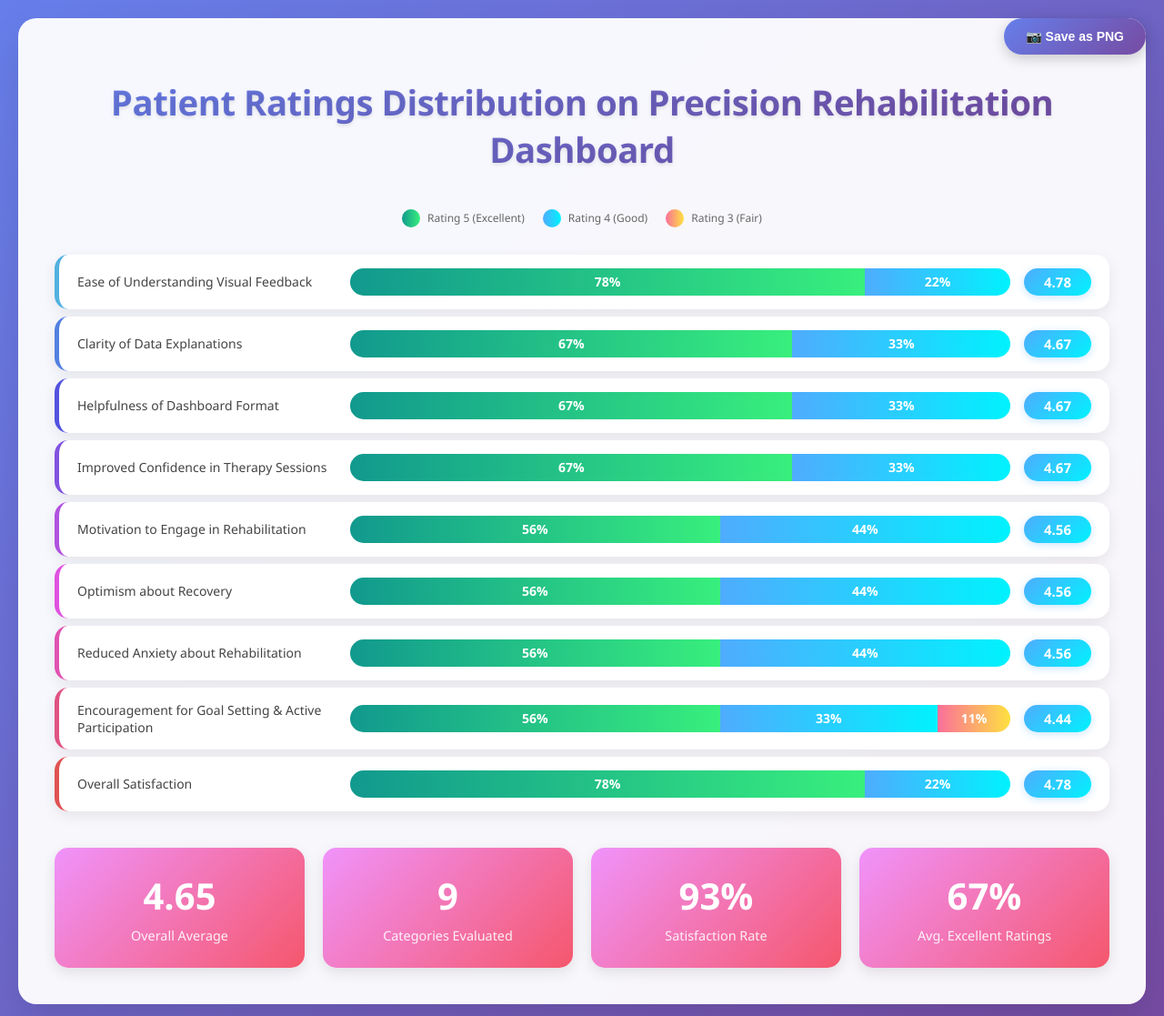
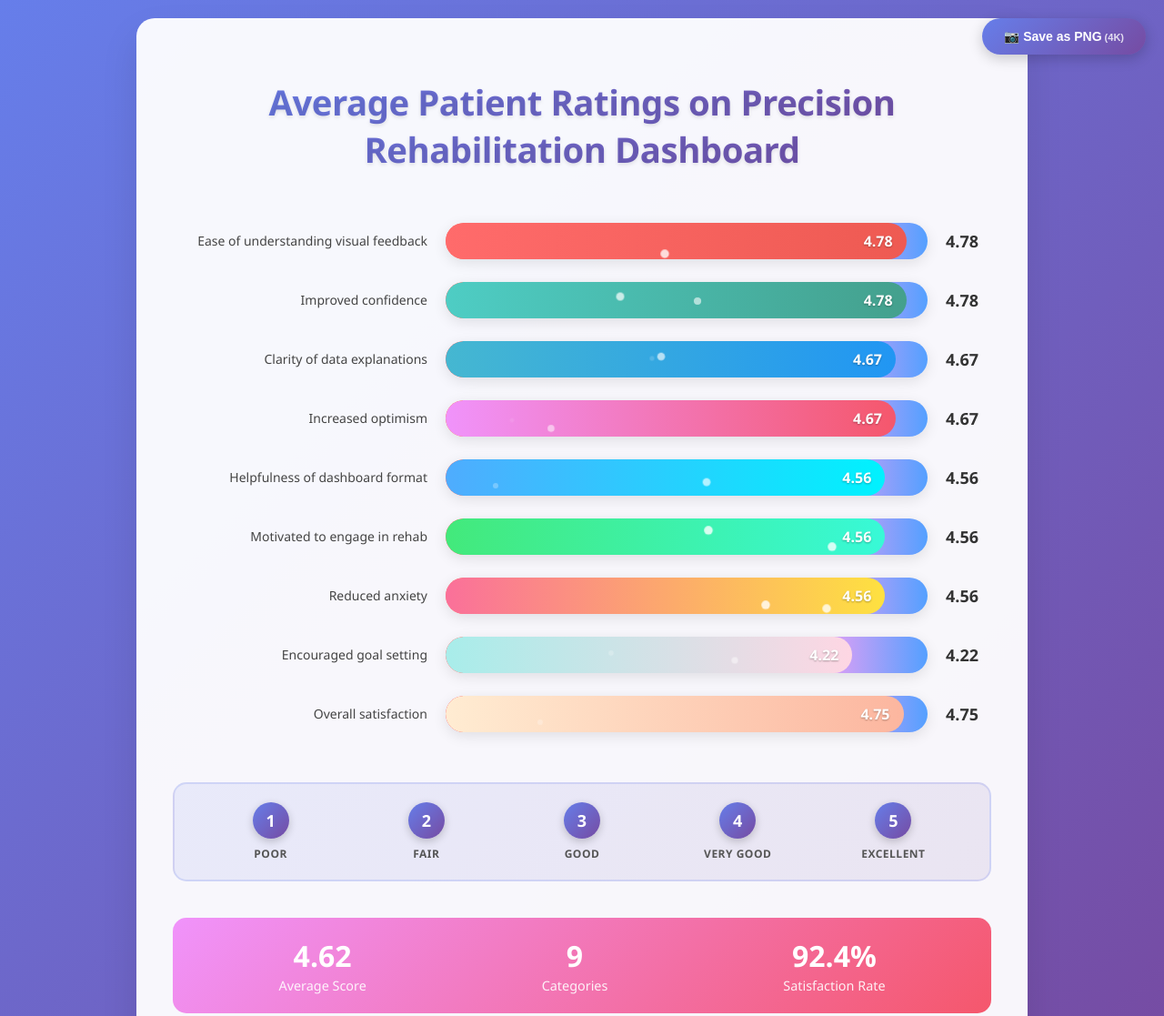
Before and after one commit to JYOTHYMUKESHKUMAR/PR-satisfaction-chart, a plain HTML site: page index.html in a window 1280 px wide. Shown: the top 1117 px of the page at 91% size. Drawn offline with Linux system fonts and the light colour scheme.

Commit message:
initial commit5

```diff
--- a/index.html
+++ b/index.html
@@ -3,7 +3,7 @@
 <head>
     <meta charset="UTF-8">
     <meta name="viewport" content="width=device-width, initial-scale=1.0">
-    <title>Patient Ratings Distribution Analysis</title>
+    <title>Survey Results - Interactive Visualization</title>
     <style>
         body {
             font-family: 'Segoe UI', Tahoma, Geneva, Verdana, sans-serif;
@@ -11,6 +11,9 @@
             padding: 20px;
             background: linear-gradient(135deg, #667eea 0%, #764ba2 100%);
             min-height: 100vh;
+            display: flex;
+            align-items: center;
+            justify-content: center;
         }
 
         .container {
@@ -18,8 +21,8 @@
             border-radius: 20px;
             padding: 40px;
             box-shadow: 0 20px 40px rgba(0, 0, 0, 0.1);
-            max-width: 1200px;
-            margin: 0 auto;
+            max-width: 900px;
+            width: 100%;
         }
 
         h1 {
@@ -36,22 +39,25 @@
             letter-spacing: -0.5px;
         }
 
-        .chart-item {
-            background: white;
-            border-radius: 15px;
-            padding: 15px 20px;
-            margin-bottom: 8px;
-            box-shadow: 0 5px 15px rgba(0, 0, 0, 0.08);
-            transition: all 0.3s ease;
-            border-left: 5px solid transparent;
+        .chart-container {
+            position: relative;
+            height: 600px;
+            margin: 20px 0;
+        }
+
+        .data-point {
+            position: absolute;
             display: flex;
             align-items: center;
-            gap: 20px;
+            width: 100%;
+            height: 60px;
+            margin: 5px 0;
+            transition: all 0.3s ease;
+            cursor: pointer;
         }
 
-        .chart-item:hover {
-            transform: translateY(-2px);
-            box-shadow: 0 8px 20px rgba(0, 0, 0, 0.12);
+        .data-point:hover {
+            transform: translateX(10px);
         }
 
         .category-label {
@@ -59,124 +65,135 @@
             font-size: 14px;
             font-weight: 500;
             color: #444;
-            text-align: left;
-            flex-shrink: 0;
+            padding-right: 20px;
+            text-align: right;
         }
 
-        .bar-container {
+        .score-visual {
             flex: 1;
-            display: flex;
-            align-items: center;
-            gap: 15px;
+            height: 40px;
+            background: linear-gradient(90deg, #ff6b6b, #feca57, #48dbfb, #ff9ff3, #54a0ff);
+            border-radius: 25px;
+            position: relative;
+            overflow: hidden;
+            box-shadow: 0 4px 15px rgba(0, 0, 0, 0.1);
         }
 
-        .average-score {
-            background: linear-gradient(135deg, #4facfe 0%, #00f2fe 100%);
-            color: white;
-            padding: 5px 12px;
-            border-radius: 15px;
-            font-weight: bold;
-            font-size: 15px;
-            min-width: 50px;
-            text-align: center;
-            box-shadow: 0 2px 8px rgba(79, 172, 254, 0.3);
-            flex-shrink: 0;
-        }
-
-
-
-        .rating-bar {
-            flex: 1;
-            height: 30px;
-            background: #f0f0f0;
-            border-radius: 15px;
-            overflow: hidden;
+        .score-fill {
+            height: 100%;
+            border-radius: 25px;
+            background: linear-gradient(90deg, #4facfe 0%, #00f2fe 100%);
+            transition: width 1s ease-in-out;
             position: relative;
         }
 
-        .rating-segment {
-            height: 100%;
-            float: left;
-            display: flex;
-            align-items: center;
-            justify-content: center;
+        .score-text {
+            position: absolute;
+            right: 15px;
+            top: 50%;
+            transform: translateY(-50%);
             color: white;
             font-weight: bold;
-            font-size: 14px;
-            transition: all 0.8s ease;
-            position: relative;
+            font-size: 16px;
+            text-shadow: 0 1px 2px rgba(0, 0, 0, 0.3);
         }
 
-        .rating-5 {
-            background: linear-gradient(90deg, #11998e 0%, #38ef7d 100%);
+        .score-number {
+            margin-left: 20px;
+            font-size: 18px;
+            font-weight: bold;
+            color: #333;
+            min-width: 50px;
         }
 
-        .rating-4 {
-            background: linear-gradient(90deg, #4facfe 0%, #00f2fe 100%);
+        .sparkle {
+            position: absolute;
+            width: 8px;
+            height: 8px;
+            background: rgba(255, 255, 255, 0.8);
+            border-radius: 50%;
+            animation: sparkle 2s ease-in-out infinite;
         }
 
-        .rating-3 {
-            background: linear-gradient(90deg, #fa709a 0%, #fee140 100%);
+        @keyframes sparkle {
+            0%, 100% { opacity: 0; transform: scale(0.5); }
+            50% { opacity: 1; transform: scale(1.2); }
         }
 
-        .legend {
+        .stats-summary {
             display: flex;
-            gap: 20px;
-            align-items: center;
-            font-size: 12px;
-            color: #666;
+            justify-content: space-around;
+            margin-top: 40px;
+            padding: 20px;
+            background: linear-gradient(135deg, #f093fb 0%, #f5576c 100%);
+            border-radius: 15px;
+            color: white;
         }
 
-        .legend-item {
-            display: flex;
-            align-items: center;
-            gap: 8px;
-        }
-
-        .legend-color {
-            width: 20px;
-            height: 20px;
-            border-radius: 50%;
-        }
-
-        .interpretation {
-            background: #f8f9fa;
-            padding: 15px;
-            border-radius: 10px;
-            margin-top: 15px;
-            font-size: 14px;
-            color: #555;
-            line-height: 1.5;
-            border-left: 4px solid #667eea;
-            display: none;
-        }
-
-        .stats-grid {
-            display: grid;
-            grid-template-columns: repeat(auto-fit, minmax(200px, 1fr));
-            gap: 20px;
-            margin-top: 40px;
-        }
-
-        .stat-card {
-            background: linear-gradient(135deg, #f093fb 0%, #f5576c 100%);
-            color: white;
-            padding: 25px;
-            border-radius: 15px;
+        .stat-item {
             text-align: center;
-            box-shadow: 0 5px 15px rgba(0, 0, 0, 0.1);
         }
 
         .stat-number {
-            font-size: 2.5em;
+            font-size: 2em;
             font-weight: bold;
             display: block;
-            margin-bottom: 5px;
         }
 
         .stat-label {
             font-size: 0.9em;
             opacity: 0.9;
+        }
+
+        .pulse {
+            animation: pulse 2s ease-in-out infinite;
+        }
+
+        @keyframes pulse {
+            0%, 100% { transform: scale(1); }
+            50% { transform: scale(1.05); }
+        }
+
+        .rating-scale {
+            display: flex;
+            justify-content: space-between;
+            align-items: center;
+            margin: 30px 0;
+            padding: 20px;
+            background: linear-gradient(135deg, rgba(102, 126, 234, 0.1) 0%, rgba(118, 75, 162, 0.1) 100%);
+            border-radius: 15px;
+            border: 2px solid rgba(102, 126, 234, 0.2);
+        }
+
+        .scale-item {
+            display: flex;
+            flex-direction: column;
+            align-items: center;
+            text-align: center;
+            flex: 1;
+        }
+
+        .scale-number {
+            display: flex;
+            align-items: center;
+            justify-content: center;
+            width: 40px;
+            height: 40px;
+            border-radius: 50%;
+            background: linear-gradient(135deg, #667eea 0%, #764ba2 100%);
+            color: white;
+            font-weight: bold;
+            font-size: 18px;
+            margin-bottom: 8px;
+            box-shadow: 0 3px 10px rgba(0, 0, 0, 0.2);
+        }
+
+        .scale-label {
+            font-size: 12px;
+            font-weight: 600;
+            color: #555;
+            text-transform: uppercase;
+            letter-spacing: 0.5px;
         }
 
         .save-button {
@@ -201,203 +218,224 @@
             box-shadow: 0 6px 20px rgba(0, 0, 0, 0.3);
         }
 
+        .save-button:active {
+            transform: translateY(0);
+        }
 
+        .save-button::after {
+            content: " (4K)";
+            font-size: 11px;
+            opacity: 0.8;
+        }
     </style>
 </head>
 <body>
     <button class="save-button" onclick="saveAsImage()">📷 Save as PNG</button>
+    <div class="container">
+        <h1>Average Patient Ratings on Precision Rehabilitation Dashboard</h1>
 
-    <div class="container">
-        <h1>Patient Ratings Distribution on Precision Rehabilitation Dashboard</h1>
+        <div class="chart-container" id="chart">
+            <!-- Data points will be inserted here -->
+        </div>
 
-        <div class="legend" style="justify-content: center; margin-bottom: 30px;">
-            <div class="legend-item">
-                <div class="legend-color" style="background: linear-gradient(90deg, #11998e 0%, #38ef7d 100%);"></div>
-                <span>Rating 5 (Excellent)</span>
+        <div class="rating-scale">
+            <div class="scale-item">
+                <span class="scale-number">1</span>
+                <span class="scale-label">Poor</span>
             </div>
-            <div class="legend-item">
-                <div class="legend-color" style="background: linear-gradient(90deg, #4facfe 0%, #00f2fe 100%);"></div>
-                <span>Rating 4 (Good)</span>
+            <div class="scale-item">
+                <span class="scale-number">2</span>
+                <span class="scale-label">Fair</span>
             </div>
-            <div class="legend-item">
-                <div class="legend-color" style="background: linear-gradient(90deg, #fa709a 0%, #fee140 100%);"></div>
-                <span>Rating 3 (Fair)</span>
+            <div class="scale-item">
+                <span class="scale-number">3</span>
+                <span class="scale-label">Good</span>
+            </div>
+            <div class="scale-item">
+                <span class="scale-number">4</span>
+                <span class="scale-label">Very Good</span>
+            </div>
+            <div class="scale-item">
+                <span class="scale-number">5</span>
+                <span class="scale-label">Excellent</span>
             </div>
         </div>
 
-        <div id="chart-container">
-            <!-- Chart items will be inserted here -->
+        <div class="stats-summary">
+            <div class="stat-item">
+                <span class="stat-number">4.62</span>
+                <span class="stat-label">Average Score</span>
             </div>
-
-        <div class="stats-grid">
-            <div class="stat-card">
-                <span class="stat-number">4.65</span>
-                <span class="stat-label">Overall Average</span>
+            <div class="stat-item">
+                <span class="stat-number">9</span>
+                <span class="stat-label">Categories</span>
             </div>
-            <div class="stat-card">
-                <span class="stat-number">9</span>
-                <span class="stat-label">Categories Evaluated</span>
-            </div>
-            <div class="stat-card">
-                <span class="stat-number">93%</span>
+            <div class="stat-item">
+                <span class="stat-number">92.4%</span>
                 <span class="stat-label">Satisfaction Rate</span>
-            </div>
-            <div class="stat-card">
-                <span class="stat-number">67%</span>
-                <span class="stat-label">Avg. Excellent Ratings</span>
             </div>
         </div>
     </div>
 
     <script>
         const data = [
-            {
-                rank: 1,
-                category: "Ease of Understanding Visual Feedback",
-                score: 4.78,
-                ratings: { 5: 78, 4: 22, 3: 0 }
-            },
-            {
-                rank: 2,
-                category: "Clarity of Data Explanations",
-                score: 4.67,
-                ratings: { 5: 67, 4: 33, 3: 0 }
-            },
-            {
-                rank: 3,
-                category: "Helpfulness of Dashboard Format",
-                score: 4.67,
-                ratings: { 5: 67, 4: 33, 3: 0 }
-            },
-            {
-                rank: 4,
-                category: "Improved Confidence in Therapy Sessions",
-                score: 4.67,
-                ratings: { 5: 67, 4: 33, 3: 0 }
-            },
-            {
-                rank: 5,
-                category: "Motivation to Engage in Rehabilitation",
-                score: 4.56,
-                ratings: { 5: 56, 4: 44, 3: 0 }
-            },
-            {
-                rank: 6,
-                category: "Optimism about Recovery",
-                score: 4.56,
-                ratings: { 5: 56, 4: 44, 3: 0 }
-            },
-            {
-                rank: 7,
-                category: "Reduced Anxiety about Rehabilitation",
-                score: 4.56,
-                ratings: { 5: 56, 4: 44, 3: 0 }
-            },
-            {
-                rank: 8,
-                category: "Encouragement for Goal Setting & Active Participation",
-                score: 4.44,
-                ratings: { 5: 56, 4: 33, 3: 11 }
-            },
-            {
-                rank: 9,
-                category: "Overall Satisfaction",
-                score: 4.78,
-                ratings: { 5: 78, 4: 22, 3: 0 }
-            }
+            { category: "Ease of understanding visual feedback", score: 4.78 },
+            { category: "Improved confidence", score: 4.78 },
+            { category: "Clarity of data explanations", score: 4.67 },
+            { category: "Increased optimism", score: 4.67 },
+            { category: "Helpfulness of dashboard format", score: 4.56 },
+            { category: "Motivated to engage in rehab", score: 4.56 },
+            { category: "Reduced anxiety", score: 4.56 },
+            { category: "Encouraged goal setting", score: 4.22 },
+            { category: "Overall satisfaction", score: 4.75 }
+        ];
+
+        const colors = [
+            'linear-gradient(90deg, #ff6b6b 0%, #ee5a52 100%)',
+            'linear-gradient(90deg, #4ecdc4 0%, #44a08d 100%)',
+            'linear-gradient(90deg, #45b7d1 0%, #2196f3 100%)',
+            'linear-gradient(90deg, #f093fb 0%, #f5576c 100%)',
+            'linear-gradient(90deg, #4facfe 0%, #00f2fe 100%)',
+            'linear-gradient(90deg, #43e97b 0%, #38f9d7 100%)',
+            'linear-gradient(90deg, #fa709a 0%, #fee140 100%)',
+            'linear-gradient(90deg, #a8edea 0%, #fed6e3 100%)',
+            'linear-gradient(90deg, #ffecd2 0%, #fcb69f 100%)'
         ];
 
         function createChart() {
-            const container = document.getElementById('chart-container');
+            const chartContainer = document.getElementById('chart');
 
             data.forEach((item, index) => {
-                const chartItem = document.createElement('div');
-                chartItem.className = 'chart-item';
-                chartItem.style.borderLeftColor = `hsl(${200 + index * 20}, 70%, 60%)`;
+                const dataPoint = document.createElement('div');
+                dataPoint.className = 'data-point';
+                dataPoint.style.top = `${index * 65}px`;
 
-                const rating5Width = item.ratings[5];
-                const rating4Width = item.ratings[4];
-                const rating3Width = item.ratings[3];
+                const percentage = (item.score / 5) * 100;
 
-                chartItem.innerHTML = `
+                dataPoint.innerHTML = `
                     <div class="category-label">${item.category}</div>
-                    <div class="bar-container">
-                        <div class="rating-bar">
-                            ${rating5Width > 0 ? `<div class="rating-segment rating-5" style="width: 0%; animation: fillAnimation 1s ease-in-out ${index * 0.1}s forwards;" data-width="${rating5Width}%">${rating5Width}%</div>` : ''}
-                            ${rating4Width > 0 ? `<div class="rating-segment rating-4" style="width: 0%; animation: fillAnimation 1s ease-in-out ${index * 0.1 + 0.2}s forwards;" data-width="${rating4Width}%">${rating4Width}%</div>` : ''}
-                            ${rating3Width > 0 ? `<div class="rating-segment rating-3" style="width: 0%; animation: fillAnimation 1s ease-in-out ${index * 0.1 + 0.4}s forwards;" data-width="${rating3Width}%">${rating3Width}%</div>` : ''}
+                    <div class="score-visual">
+                        <div class="score-fill" style="width: 0%; background: ${colors[index]};">
+                            <div class="score-text">${item.score}</div>
+                            <div class="sparkle" style="left: ${Math.random() * 80 + 10}%; top: ${Math.random() * 60 + 20}%; animation-delay: ${Math.random() * 2}s;"></div>
+                            <div class="sparkle" style="left: ${Math.random() * 80 + 10}%; top: ${Math.random() * 60 + 20}%; animation-delay: ${Math.random() * 2}s;"></div>
                         </div>
-                        <div class="average-score">${item.score}</div>
                     </div>
+                    <div class="score-number">${item.score}</div>
                 `;
 
-                container.appendChild(chartItem);
+                chartContainer.appendChild(dataPoint);
+
+                // Animate the fill
+                setTimeout(() => {
+                    const fill = dataPoint.querySelector('.score-fill');
+                    fill.style.width = `${percentage}%`;
+                }, index * 200);
+
+                // Add hover effect
+                dataPoint.addEventListener('mouseenter', () => {
+                    dataPoint.classList.add('pulse');
                 });
 
-            // Add CSS animation
-            const style = document.createElement('style');
-            style.textContent = `
-                @keyframes fillAnimation {
-                    from { width: 0%; }
-                    to { width: var(--target-width); }
-                }
-            `;
-            document.head.appendChild(style);
-
-            // Set CSS custom properties for animation
-            setTimeout(() => {
-                document.querySelectorAll('.rating-segment').forEach(segment => {
-                    const width = segment.getAttribute('data-width');
-                    segment.style.setProperty('--target-width', width);
-                    segment.style.width = width;
+                dataPoint.addEventListener('mouseleave', () => {
+                    dataPoint.classList.remove('pulse');
                 });
-            }, 100);
+            });
         }
 
+        // Initialize the chart when the page loads
+        window.addEventListener('load', createChart);
+
+        // Function to save the chart as PNG
         function saveAsImage() {
             const container = document.querySelector('.container');
             const saveButton = document.querySelector('.save-button');
 
+            // Temporarily hide the save button
             saveButton.style.display = 'none';
+            saveButton.textContent = 'Processing...';
 
+            // First try with html2canvas
             const script = document.createElement('script');
             script.src = 'https://cdnjs.cloudflare.com/ajax/libs/html2canvas/1.4.1/html2canvas.min.js';
             script.onload = function() {
+                // Wait for animations to complete
+                setTimeout(() => {
                     html2canvas(container, {
-                    scale: 3,
-                    backgroundColor: null,
+                        scale: 4,
+                        backgroundColor: '#ffffff',
                         useCORS: true,
                         allowTaint: true,
                         width: container.offsetWidth,
                         height: container.offsetHeight,
                         scrollX: 0,
-                    scrollY: 0
+                        scrollY: 0,
+                        logging: false,
+                        onclone: function(clonedDoc) {
+                            // Ensure all styles are applied in the cloned document
+                            const clonedContainer = clonedDoc.querySelector('.container');
+                            if (clonedContainer) {
+                                clonedContainer.style.transform = 'none';
+                                clonedContainer.style.webkitTransform = 'none';
+                            }
+                        }
                     }).then(canvas => {
+                        try {
+                            // Verify canvas has content
+                            if (canvas.width === 0 || canvas.height === 0) {
+                                throw new Error('Canvas is empty');
+                            }
+
+                            // Create download link
                             const link = document.createElement('a');
-                    link.download = 'patient-ratings-distribution-dashboard.png';
+                            link.download = 'patient-ratings-dashboard-4k.png';
                             link.href = canvas.toDataURL('image/png', 1.0);
 
+                            // Trigger download
                             document.body.appendChild(link);
                             link.click();
                             document.body.removeChild(link);
 
+                            // Success feedback
+                            saveButton.textContent = '✓ Saved!';
+                            setTimeout(() => {
                                 saveButton.style.display = 'block';
+                                saveButton.textContent = '📷 Save as PNG';
+                            }, 2000);
+
+                        } catch (error) {
+                            console.error('Canvas processing error:', error);
+                            fallbackSave();
+                        }
                     }).catch(error => {
-                    console.error('Error generating image:', error);
-                    alert('Error saving image. Please try again.');
-                    saveButton.style.display = 'block';
+                        console.error('html2canvas error:', error);
+                        fallbackSave();
                     });
+                }, 500);
             };
 
             script.onerror = function() {
-                alert('Unable to load image capture library. Please try refreshing the page.');
+                console.error('Failed to load html2canvas library');
+                fallbackSave();
+            };
+
+            // Fallback save method
+            function fallbackSave() {
+                saveButton.textContent = 'Export Failed';
+                saveButton.style.background = '#ff6b6b';
+
+                setTimeout(() => {
                     saveButton.style.display = 'block';
-            };
+                    saveButton.textContent = '📷 Save as PNG';
+                    saveButton.style.background = 'linear-gradient(135deg, #667eea 0%, #764ba2 100%)';
+                }, 3000);
+
+                // Provide alternative instructions
+                alert('Image export failed. Please try:\n1. Use a different browser (Chrome/Firefox)\n2. Disable ad blockers\n3. Try again after page reload\n4. Use browser\'s built-in screenshot tool');
+            }
 
             document.head.appendChild(script);
         }
-
-        window.addEventListener('load', createChart);
     </script>
 </body>
 </html>
```
Lines whose indentation alone changed are shown as unchanged.
